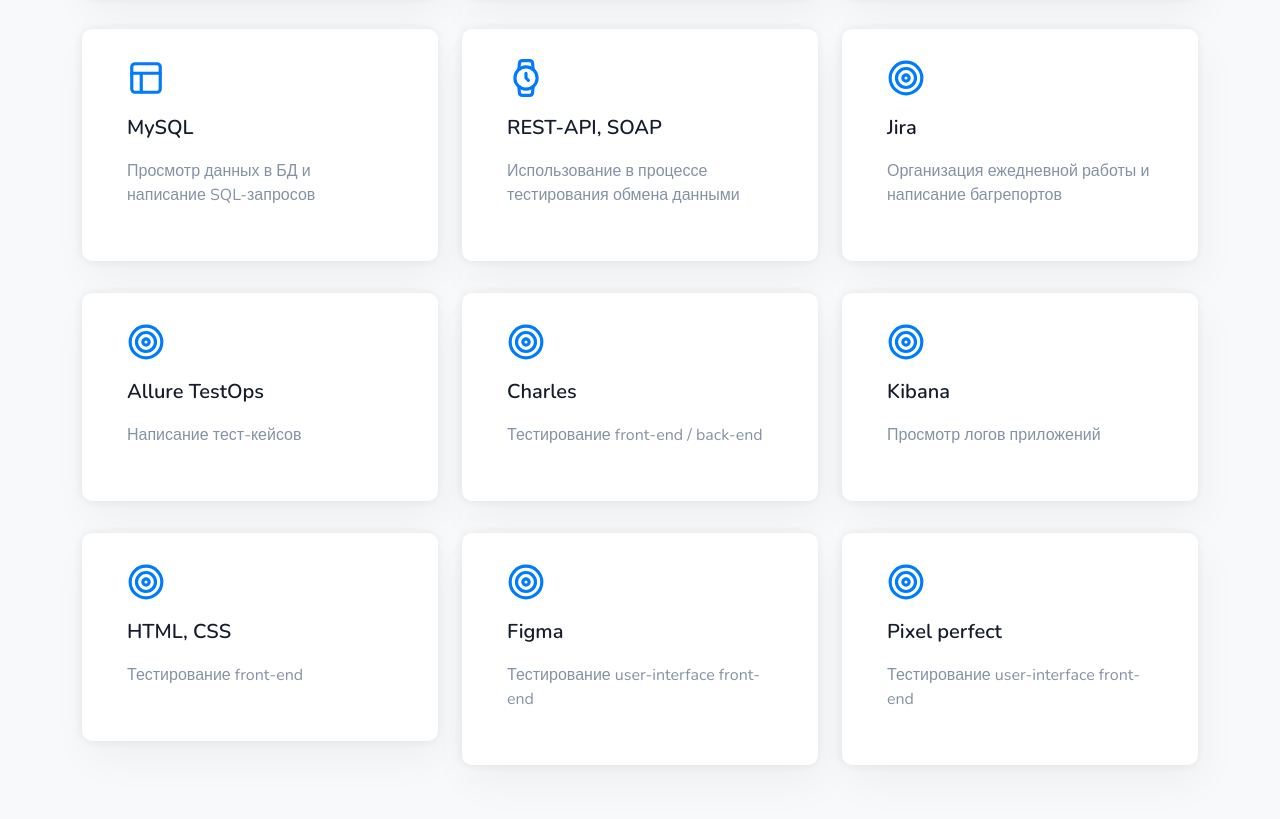
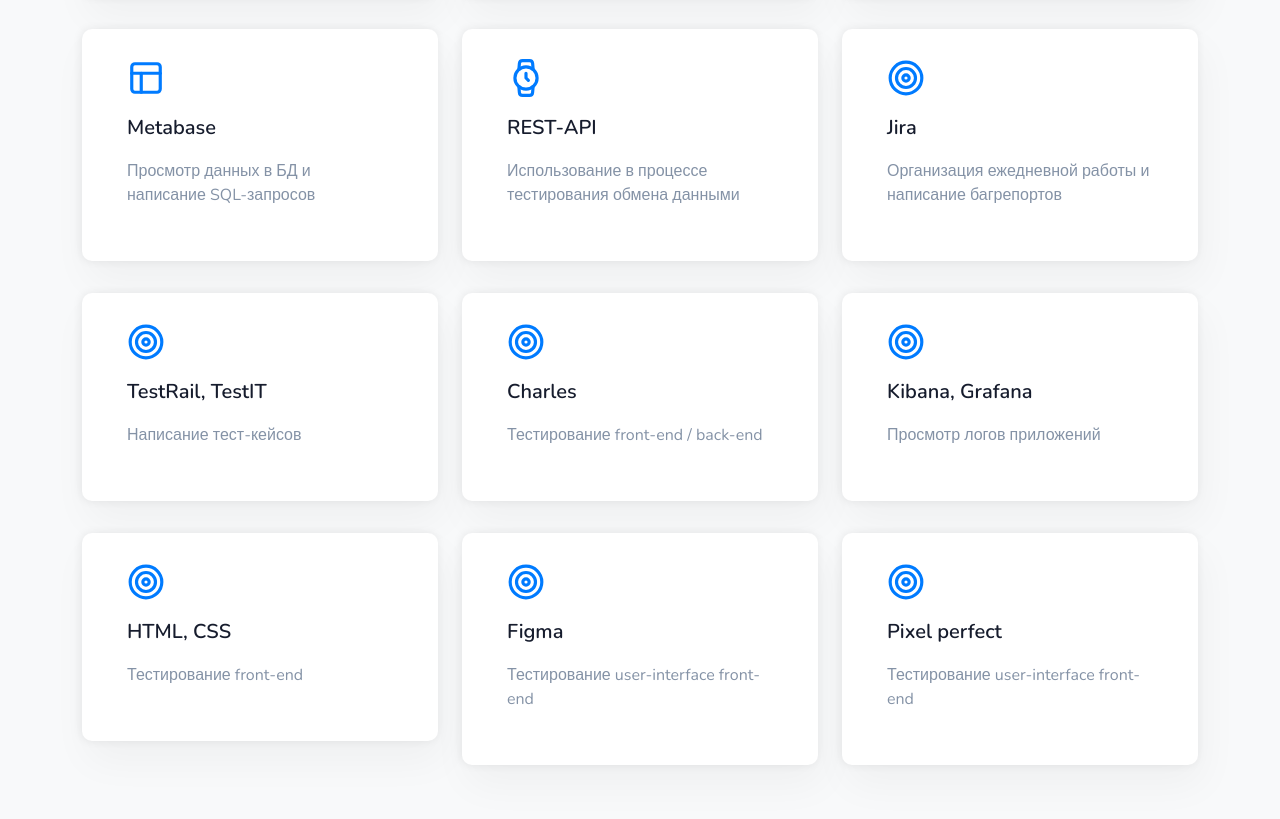
Before and after one commit to VlsitnikovQA/VlsitnikovQA.github.io, a plain HTML site: page index.html in a window 1280 px wide. Shown: the part 1381-2200 px from the top of the page. Drawn offline with nearby package versions, Linux system fonts and the light colour scheme.

Commit message:
Update index.html

```diff
--- a/index.html
+++ b/index.html
@@ -53,7 +53,7 @@
                     <a class="nav-link" href="#services">Навыки и стек</a>
                 </li><!--end nav item-->
                 <li class="nav-item">
-                    <a class="nav-link" href="/images/VlCV.pdf">Резюме</a>
+                    <a class="nav-link" href="/images/VLCV.pdf">Резюме</a>
                 </li><!--end nav item-->
 
                 <li class="nav-item">
@@ -188,7 +188,7 @@
                         <i data-feather="layout" class="fea icon-md"></i>
                     </div>
                     <div class="services-texts">
-                        <h3 class="title mb-3">MySQL</h3>
+                        <h3 class="title mb-3">Metabase</h3>
                         <p class="text-light-muted mb-4">Просмотр данных в БД и написание SQL-запросов</p>
                     </div>
                 </div>
@@ -200,7 +200,7 @@
                         <i data-feather="watch" class="fea icon-md"></i>
                     </div>
                     <div class="services-texts">
-                        <h3 class="title mb-3">REST-API, SOAP</h3>
+                        <h3 class="title mb-3">REST-API</h3>
                         <p class="text-light-muted mb-4">Использование в процессе тестирования обмена данными</p>
                     </div>
                 </div>
@@ -224,7 +224,7 @@
                         <i data-feather="target" class="fea icon-md"></i>
                     </div>
                     <div class="services-texts">
-                        <h3 class="title mb-3">Allure TestOps</h3>
+                        <h3 class="title mb-3">TestRail, TestIT</h3>
                         <p class="text-light-muted mb-4">Написание тест-кейсов</p>
                     </div>
                 </div>
@@ -246,7 +246,7 @@
                         <i data-feather="target" class="fea icon-md"></i>
                     </div>
                     <div class="services-texts">
-                        <h3 class="title mb-3">Kibana</h3>
+                        <h3 class="title mb-3">Kibana, Grafana</h3>
                         <p class="text-light-muted mb-4">Просмотр логов приложений</p>
                     </div>
                 </div>
```
